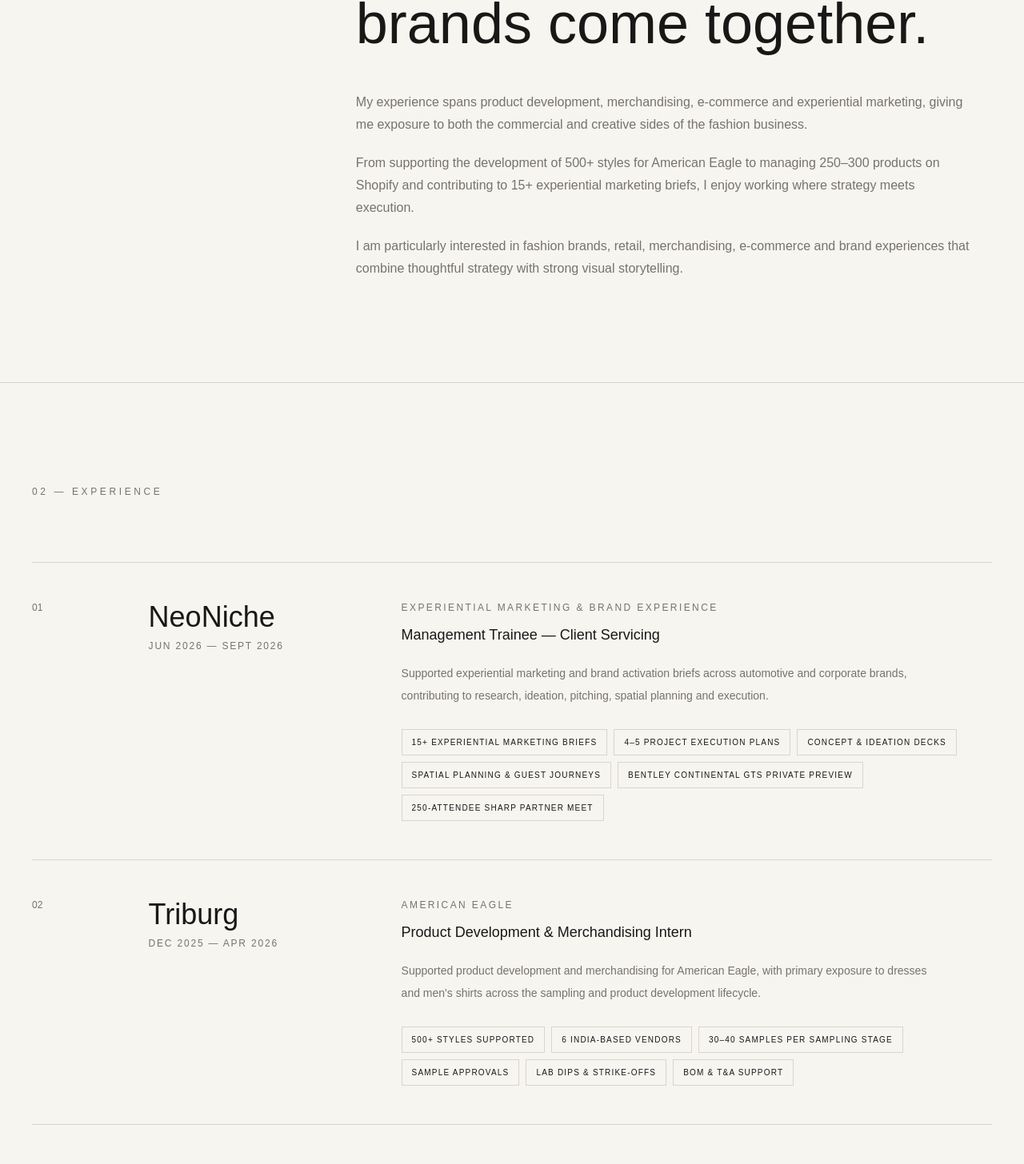
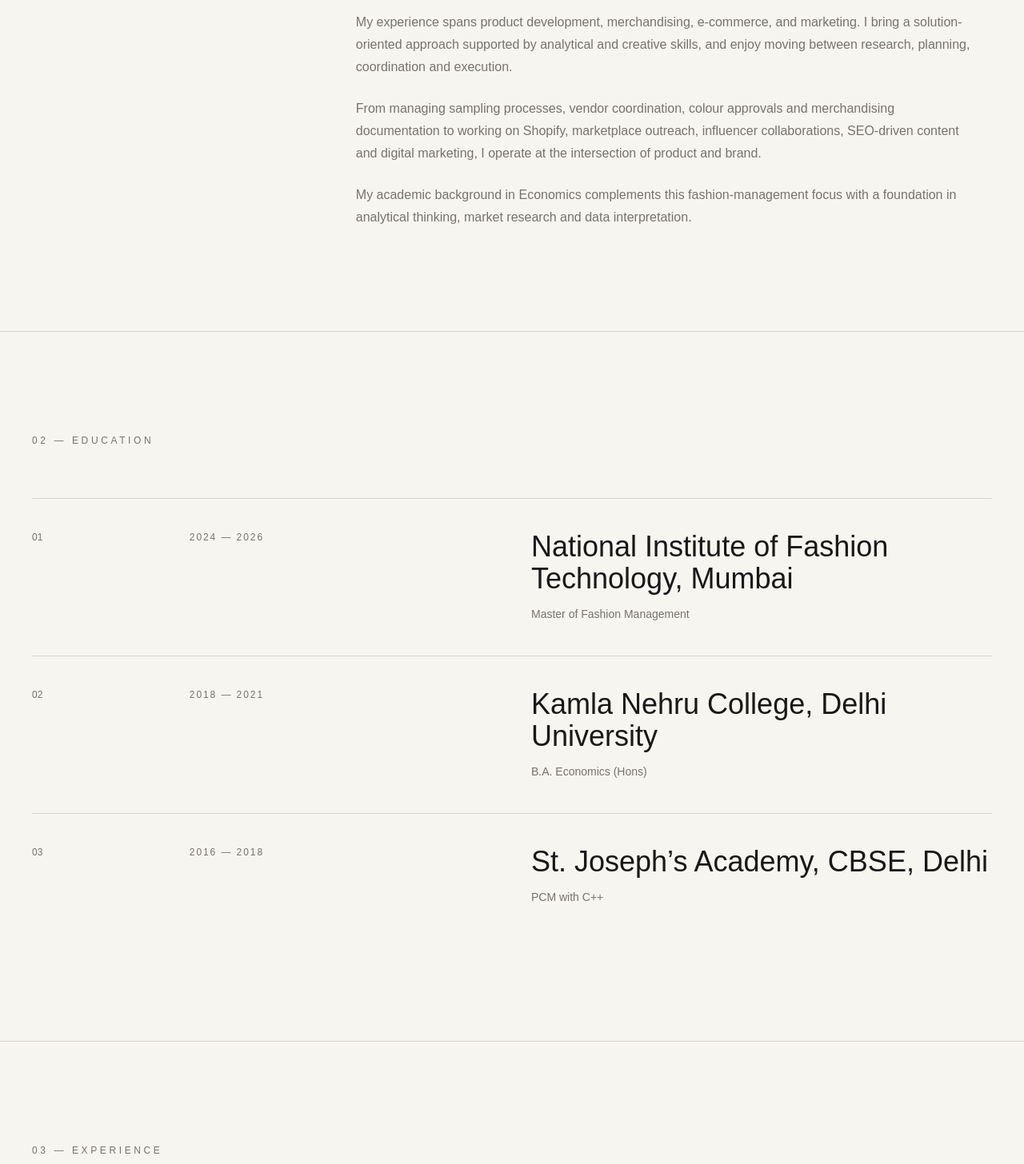
Before and after one commit to FairyChan/Portfolio, a Next.js app: page / in a window 1280 px wide. Shown: the part 1305-2761 px from the top of the page at 80% size. Built offline with nearby package versions, Linux system fonts and the light colour scheme.

Commit message:
Align portfolio with updated resume
Update portfolio content, navigation, skills, education, contact details, and metadata to match the latest resume.

```diff
--- a/app/layout.tsx
+++ b/app/layout.tsx
@@ -1,4 +1,11 @@
+import type { Metadata } from "next";
 import "./globals.css";
+
+export const metadata: Metadata = {
+  title: "Astha Singh — Fashion Management",
+  description:
+    "Astha Singh is a Fashion Management student at NIFT Mumbai with experience across product development, merchandising, e-commerce and marketing.",
+};
 
 export default function RootLayout({
   children,
--- a/app/page.tsx
+++ b/app/page.tsx
@@ -1,9 +1,9 @@
 import Navbar from "@/components/Navbar";
 import Hero from "@/components/Hero";
 import About from "@/components/About";
+import Education from "@/components/Education";
 import Experience from "@/components/Experience";
 import Projects from "@/components/Projects";
-import Recognition from "@/components/Recognition";
 import Skills from "@/components/Skills";
 import Contact from "@/components/Contact";
 
@@ -11,21 +11,19 @@ export default function Home() {
   return (
     <>
       <Navbar />
-
       <main>
         <Hero />
         <About />
+        <Education />
         <Experience />
         <Projects />
-        <Recognition />
         <Skills />
         <Contact />
       </main>
-
       <footer className="border-t border-[#d9d5cd] px-6 py-8 md:px-10">
         <div className="mx-auto flex max-w-[1400px] flex-col justify-between gap-3 text-[10px] uppercase tracking-[0.2em] text-[#77736c] md:flex-row">
           <p>© 2026 Astha Singh</p>
-          <p>Fashion · Commerce · Experience</p>
+          <p>Fashion Management · Product · Brand</p>
         </div>
       </footer>
     </>
--- a/components/About.tsx
+++ b/components/About.tsx
@@ -3,35 +3,26 @@ export default function About() {
     <section id="about" className="border-t border-[#d9d5cd] px-6 py-24 md:px-10 md:py-32">
       <div className="mx-auto grid max-w-[1400px] gap-16 md:grid-cols-[0.3fr_0.7fr]">
         <div>
-          <p className="text-xs uppercase tracking-[0.3em] text-[#77736c]">
-            01 — About
-          </p>
+          <p className="text-xs uppercase tracking-[0.3em] text-[#77736c]">01 — About</p>
         </div>
 
         <div>
           <h2 className="font-editorial text-5xl leading-tight md:text-7xl">
-            A fashion management professional with a curiosity for how
-            products, people and brands come together.
+            Curious about where product, brand and consumer insight meet.
           </h2>
 
-          <div className="mt-10 max-w-3xl space-y-5 text-sm leading-7 text-[#77736c] md:text-base">
+          <div className="mt-10 max-w-3xl space-y-6 text-sm leading-7 text-[#77736c] md:text-base">
             <p>
-              My experience spans product development, merchandising,
-              e-commerce and experiential marketing, giving me exposure to
-              both the commercial and creative sides of the fashion business.
+              I’m a Master’s student in Fashion Management at NIFT Mumbai, driven by curiosity and a strong inclination to learn.
             </p>
-
             <p>
-              From supporting the development of 500+ styles for American
-              Eagle to managing 250–300 products on Shopify and contributing
-              to 15+ experiential marketing briefs, I enjoy working where
-              strategy meets execution.
+              My experience spans product development, merchandising, e-commerce, and marketing. I bring a solution-oriented approach supported by analytical and creative skills, and enjoy moving between research, planning, coordination and execution.
             </p>
-
             <p>
-              I am particularly interested in fashion brands, retail,
-              merchandising, e-commerce and brand experiences that combine
-              thoughtful strategy with strong visual storytelling.
+              From managing sampling processes, vendor coordination, colour approvals and merchandising documentation to working on Shopify, marketplace outreach, influencer collaborations, SEO-driven content and digital marketing, I operate at the intersection of product and brand.
+            </p>
+            <p>
+              My academic background in Economics complements this fashion-management focus with a foundation in analytical thinking, market research and data interpretation.
             </p>
           </div>
         </div>
--- /dev/null
+++ b/components/Education.tsx
@@ -0,0 +1,41 @@
+const education = [
+  {
+    period: "2024 — 2026",
+    institution: "National Institute of Fashion Technology, Mumbai",
+    degree: "Master of Fashion Management",
+  },
+  {
+    period: "2018 — 2021",
+    institution: "Kamla Nehru College, Delhi University",
+    degree: "B.A. Economics (Hons)",
+  },
+  {
+    period: "2016 — 2018",
+    institution: "St. Joseph’s Academy, CBSE, Delhi",
+    degree: "PCM with C++",
+  },
+];
+
+export default function Education() {
+  return (
+    <section id="education" className="border-t border-[#d9d5cd] px-6 py-24 md:px-10 md:py-32">
+      <div className="mx-auto max-w-[1400px]">
+        <p className="text-xs uppercase tracking-[0.3em] text-[#77736c]">
+          02 — Education
+        </p>
+        <div className="mt-16">
+          {education.map((item, index) => (
+            <article key={item.institution} className="grid gap-6 border-t border-[#d9d5cd] py-10 md:grid-cols-[0.15fr_0.35fr_0.5fr]">
+              <span className="text-xs text-[#77736c]">0{index + 1}</span>
+              <p className="text-xs uppercase tracking-[0.16em] text-[#77736c]">{item.period}</p>
+              <div>
+                <h3 className="font-editorial text-3xl md:text-4xl">{item.institution}</h3>
+                <p className="mt-3 text-sm leading-6 text-[#77736c]">{item.degree}</p>
+              </div>
+            </article>
+          ))}
+        </div>
+      </div>
+    </section>
+  );
+}
--- a/components/Experience.tsx
+++ b/components/Experience.tsx
@@ -1,109 +1,65 @@
 const experiences = [
   {
     number: "01",
-    company: "NeoNiche",
-    role: "Management Trainee — Client Servicing",
-    period: "Jun 2026 — Sept 2026",
-    category: "Experiential Marketing & Brand Experience",
-    description:
-      "Supported experiential marketing and brand activation briefs across automotive and corporate brands, contributing to research, ideation, pitching, spatial planning and execution.",
+    company: "Triburg",
+    role: "Product Development & Merchandising Intern",
+    period: "Dec 2025 — Apr 2026",
+    description: "Supported product development and merchandising operations across seasons, with hands-on exposure to the end-to-end sampling and approval lifecycle.",
     highlights: [
-      "15+ experiential marketing briefs",
-      "4–5 project execution plans",
-      "Concept & ideation decks",
-      "Spatial planning & guest journeys",
-      "Bentley Continental GTS private preview",
-      "250-attendee Sharp Partner Meet",
+      "End-to-end sample lifecycle: proto, fit & pre-production",
+      "Lab dips, strike-offs & approvals",
+      "Vendor & internal team coordination",
+      "Timely colour approvals & production readiness",
+      "Merchandising trackers: sample status, airway bills & approvals",
+      "Buyer communication support",
+      "BOMs & T&A calendar exposure",
+      "Style-wise PD documentation & approval files",
     ],
   },
   {
     number: "02",
-    company: "Triburg",
-    role: "Product Development & Merchandising Intern",
-    period: "Dec 2025 — Apr 2026",
-    category: "American Eagle",
-    description:
-      "Supported product development and merchandising for American Eagle, with primary exposure to dresses and men's shirts across the sampling and product development lifecycle.",
-    highlights: [
-      "500+ styles supported",
-      "6 India-based vendors",
-      "30–40 samples per sampling stage",
-      "Sample approvals",
-      "Lab dips & strike-offs",
-      "BOM & T&A support",
-    ],
-  },
-  {
-    number: "03",
     company: "House of Kosha",
     role: "E-commerce Intern",
     period: "Jun 2025 — Nov 2025",
-    category: "E-commerce & Online Visual Merchandising",
-    description:
-      "Worked across e-commerce operations, product presentation, marketplace outreach, customer engagement and digital visibility for the luxury accessories brand.",
+    description: "Worked across website optimization, online visual merchandising, marketplace outreach, influencer collaborations and digital marketing.",
     highlights: [
-      "250–300 products / SKUs",
-      "50+ marketplace & retail outreach",
-      "10 distribution partnerships",
-      "Shopify & online VM",
-      "150+ influencer outreach",
-      "400+ customer database",
+      "Shopify website optimization",
+      "Online visual merchandising",
+      "Marketplace outreach with premium retailers: Agashe & Carma",
+      "Influencer collaborations",
+      "Brand partnership coordination",
+      "SEO-driven content",
+      "Google Ads & Merchant Center support",
+      "Exhibition planning & vendor logistics",
     ],
   },
 ];
 
 export default function Experience() {
   return (
-    <section
-      id="experience"
-      className="border-t border-[#d9d5cd] px-6 py-24 md:px-10 md:py-32"
-    >
+    <section id="experience" className="border-t border-[#d9d5cd] px-6 py-24 md:px-10 md:py-32">
       <div className="mx-auto max-w-[1400px]">
         <div className="mb-20">
-          <p className="text-xs uppercase tracking-[0.3em] text-[#77736c]">
-            02 — Experience
+          <p className="text-xs uppercase tracking-[0.3em] text-[#77736c]">03 — Experience</p>
+          <p className="mt-6 max-w-xl text-sm leading-7 text-[#77736c]">
+            Hands-on experience spanning product development, merchandising, e-commerce, digital marketing and the operational details that move fashion products from idea to market.
           </p>
         </div>
 
         <div>
           {experiences.map((experience) => (
-            <article
-              key={experience.company}
-              className="grid gap-8 border-t border-[#d9d5cd] py-12 md:grid-cols-[0.1fr_0.25fr_0.65fr]"
-            >
-              <span className="text-xs text-[#77736c]">
-                {experience.number}
-              </span>
-
+            <article key={experience.company} className="grid gap-8 border-t border-[#d9d5cd] py-14 md:grid-cols-[0.1fr_0.25fr_0.65fr]">
+              <span className="text-xs text-[#77736c]">{experience.number}</span>
               <div>
-                <h3 className="font-editorial text-4xl">
-                  {experience.company}
-                </h3>
-
-                <p className="mt-2 text-xs uppercase tracking-[0.15em] text-[#77736c]">
-                  {experience.period}
-                </p>
+                <h3 className="font-editorial text-4xl">{experience.company}</h3>
+                <p className="mt-3 text-xs uppercase tracking-[0.15em] text-[#77736c]">{experience.period}</p>
               </div>
-
               <div>
-                <p className="text-xs uppercase tracking-[0.2em] text-[#77736c]">
-                  {experience.category}
-                </p>
-
-                <h4 className="mt-3 text-lg font-medium">
-                  {experience.role}
-                </h4>
-
-                <p className="mt-5 max-w-2xl text-sm leading-7 text-[#77736c]">
-                  {experience.description}
-                </p>
-
-                <div className="mt-7 flex max-w-3xl flex-wrap gap-2">
+                <h4 className="text-lg font-medium">{experience.role}</h4>
+                <p className="mt-5 max-w-2xl text-sm leading-7 text-[#77736c]">{experience.description}</p>
+                <div className="mt-7 flex max-w-4xl flex-wrap gap-2">
                   {experience.highlights.map((highlight) => (
-                    <span
-                      key={highlight}
-                      className="border border-[#d9d5cd] px-3 py-2 text-[10px] uppercase tracking-[0.12em]"
-                    >
+                    <span key={highlight} className="border border-[#d9d5cd] px-3 py-2 text-[10px] uppercase tracking-[0.12em]">
                       {highlight}
                     </span>
                   ))}
--- a/components/Navbar.tsx
+++ b/components/Navbar.tsx
@@ -5,8 +5,10 @@ import { Menu, X } from "lucide-react";
 
 const links = [
   { name: "About", href: "#about" },
+  { name: "Education", href: "#education" },
   { name: "Experience", href: "#experience" },
   { name: "Work", href: "#work" },
+  { name: "Skills", href: "#skills" },
   { name: "Contact", href: "#contact" },
 ];
 
@@ -16,30 +18,17 @@ export default function Navbar() {
   return (
     <header className="fixed left-0 top-0 z-50 w-full bg-[#f7f5f0]/90 backdrop-blur-md">
       <nav className="mx-auto flex max-w-[1400px] items-center justify-between px-6 py-5 md:px-10">
-        <a
-          href="#top"
-          className="font-editorial text-2xl font-semibold tracking-wide"
-        >
-          AS.
-        </a>
+        <a href="#top" className="font-editorial text-2xl font-semibold tracking-wide">AS.</a>
 
-        <div className="hidden items-center gap-10 md:flex">
+        <div className="hidden items-center gap-8 md:flex">
           {links.map((link) => (
-            <a
-              key={link.name}
-              href={link.href}
-              className="text-xs uppercase tracking-[0.2em] transition-opacity hover:opacity-50"
-            >
+            <a key={link.name} href={link.href} className="text-xs uppercase tracking-[0.2em] transition-opacity hover:opacity-50">
               {link.name}
             </a>
           ))}
         </div>
 
-        <button
-          className="md:hidden"
-          onClick={() => setOpen(!open)}
-          aria-label="Toggle menu"
-        >
+        <button className="md:hidden" onClick={() => setOpen(!open)} aria-label="Toggle menu" aria-expanded={open}>
           {open ? <X size={24} /> : <Menu size={24} />}
         </button>
       </nav>
@@ -48,12 +37,7 @@ export default function Navbar() {
         <div className="border-t border-[#d9d5cd] bg-[#f7f5f0] px-6 py-6 md:hidden">
           <div className="flex flex-col gap-6">
             {links.map((link) => (
-              <a
-                key={link.name}
-                href={link.href}
-                onClick={() => setOpen(false)}
-                className="text-sm uppercase tracking-[0.2em]"
-              >
+              <a key={link.name} href={link.href} onClick={() => setOpen(false)} className="text-sm uppercase tracking-[0.2em]">
                 {link.name}
               </a>
             ))}
--- a/components/Projects.tsx
+++ b/components/Projects.tsx
@@ -6,122 +6,70 @@ import { ArrowUpRight } from "lucide-react";
 const projects = [
   {
     number: "01",
-    title: "American Eagle",
-    category: "Product Development & Merchandising",
-    description:
-      "Product development exposure across 500+ styles, including sampling coordination, vendor communication, approvals and merchandising processes.",
-    tags: ["Product Development", "Merchandising", "Vendor Coordination"],
+    title: "Menswear Brand Development",
+    category: "Brand Development",
+    description: "Built a menswear brand concept using consumer insights, storytelling, and visual positioning, bringing together research-led thinking and a clear brand narrative.",
+    tags: ["Consumer Insights", "Storytelling", "Visual Positioning"],
   },
   {
     number: "02",
-    title: "House of Kosha",
-    category: "E-commerce & Visual Merchandising",
-    description:
-      "Managed the digital presentation and backend organisation of 250–300 products while supporting marketplace growth, customer engagement and digital visibility.",
-    tags: ["Shopify", "Online VM", "Marketplace"],
+    title: "Retail & Assortment Planning",
+    category: "Retail Planning",
+    description: "Designed a store layout and a six-month SKU-based assortment plan aligned with demand, connecting retail presentation with assortment decisions.",
+    tags: ["Store Layout", "6-Month Plan", "SKU Planning"],
   },
   {
     number: "03",
-    title: "Brand Experience",
-    category: "Experiential Marketing",
-    description:
-      "Developed research, concept and ideation decks and supported execution planning for automotive, corporate and partner events.",
-    tags: ["Brand Activation", "Ideation", "Spatial Planning"],
+    title: "Costing & Production Planning",
+    category: "Product Development",
+    description: "Developed cost sheets, Bills of Materials (BOMs), and T&A calendars for a production simulation, building practical exposure to production planning and costing.",
+    tags: ["Cost Sheets", "BOM", "T&A Calendars"],
   },
   {
     number: "04",
-    title: "Retail & Assortment",
-    category: "Retail Planning",
-    description:
-      "Developed a retail layout and six-month SKU-based assortment plan with consideration for product mix and retail presentation.",
-    tags: ["Retail", "Assortment", "SKU Planning"],
+    title: "Market Research",
+    category: "Consumer Insights",
+    description: "Conducted primary research with 200+ respondents and analysed the resulting data using Excel to identify useful consumer insights.",
+    tags: ["200+ Respondents", "Excel", "Primary Research"],
   },
   {
     number: "05",
-    title: "Menswear Brand",
-    category: "Brand Development",
-    description:
-      "Developed a menswear brand concept using consumer research, storytelling and visual positioning.",
-    tags: ["Consumer Research", "Branding", "Storytelling"],
-  },
-  {
-    number: "06",
-    title: "Market Research",
-    category: "Consumer Insights",
-    description:
-      "Conducted and analysed primary research with 200+ respondents to understand consumer preferences and market behaviour.",
-    tags: ["Research", "Consumer Insights", "Analysis"],
+    title: "Trend Analysis & Brand Mapping",
+    category: "Strategy & Research",
+    description: "Evaluated emerging brands to identify whitespace and positioning opportunities, translating market observations into strategic direction.",
+    tags: ["Trend Forecasting", "Brand Mapping", "Positioning"],
   },
 ];
 
 export default function Projects() {
   return (
-    <section
-      id="work"
-      className="border-t border-[#d9d5cd] px-6 py-24 md:px-10 md:py-32"
-    >
+    <section id="work" className="border-t border-[#d9d5cd] px-6 py-24 md:px-10 md:py-32">
       <div className="mx-auto max-w-[1400px]">
         <div className="mb-20 flex flex-col justify-between gap-6 md:flex-row md:items-end">
           <div>
-            <p className="text-xs uppercase tracking-[0.3em] text-[#77736c]">
-              03 — Selected Work
-            </p>
-
-            <h2 className="mt-6 font-editorial text-6xl md:text-8xl">
-              Selected
-              <br />
-              work.
-            </h2>
+            <p className="text-xs uppercase tracking-[0.3em] text-[#77736c]">04 — Selected Work</p>
+            <h2 className="mt-6 font-editorial text-6xl md:text-8xl">Selected<br />work.</h2>
           </div>
-
           <p className="max-w-sm text-sm leading-6 text-[#77736c]">
-            A selection of work across product, retail, e-commerce, research
-            and brand experience.
+            Academic and applied projects across brand development, retail planning, production, consumer research, trend analysis and positioning.
           </p>
         </div>
 
         <div className="grid gap-px bg-[#d9d5cd] md:grid-cols-2">
           {projects.map((project, index) => (
-            <motion.article
-              key={project.title}
-              initial={{ opacity: 0, y: 25 }}
-              whileInView={{ opacity: 1, y: 0 }}
-              viewport={{ once: true, margin: "-100px" }}
-              transition={{ duration: 0.5, delay: index * 0.05 }}
-              className="group bg-[#f7f5f0] p-8 md:min-h-[420px] md:p-12"
-            >
+            <motion.article key={project.title} initial={{ opacity: 0, y: 25 }} whileInView={{ opacity: 1, y: 0 }} viewport={{ once: true, margin: "-100px" }} transition={{ duration: 0.5, delay: index * 0.05 }} className="group bg-[#f7f5f0] p-8 md:min-h-[440px] md:p-12">
               <div className="flex items-start justify-between">
-                <span className="text-xs text-[#77736c]">
-                  {project.number}
-                </span>
-
-                <ArrowUpRight
-                  size={20}
-                  className="transition-transform duration-300 group-hover:translate-x-1 group-hover:-translate-y-1"
-                />
+                <span className="text-xs text-[#77736c]">{project.number}</span>
+                <ArrowUpRight size={20} className="transition-transform duration-300 group-hover:translate-x-1 group-hover:-translate-y-1" />
               </div>
 
               <div className="mt-24">
-                <p className="text-[10px] uppercase tracking-[0.2em] text-[#77736c]">
-                  {project.category}
-                </p>
-
-                <h3 className="mt-3 font-editorial text-5xl">
-                  {project.title}
-                </h3>
-
-                <p className="mt-5 max-w-lg text-sm leading-7 text-[#77736c]">
-                  {project.description}
-                </p>
-
+                <p className="text-[10px] uppercase tracking-[0.2em] text-[#77736c]">{project.category}</p>
+                <h3 className="mt-3 font-editorial text-5xl">{project.title}</h3>
+                <p className="mt-5 max-w-lg text-sm leading-7 text-[#77736c]">{project.description}</p>
                 <div className="mt-6 flex flex-wrap gap-2">
                   {project.tags.map((tag) => (
-                    <span
-                      key={tag}
-                      className="text-[10px] uppercase tracking-[0.12em]"
-                    >
-                      #{tag.replaceAll(" ", "")}
-                    </span>
+                    <span key={tag} className="text-[10px] uppercase tracking-[0.12em]">#{tag.replaceAll(" ", "")}</span>
                   ))}
                 </div>
               </div>
--- a/components/Skills.tsx
+++ b/components/Skills.tsx
@@ -1,61 +1,61 @@
 const skillGroups = [
   {
-    title: "Merchandising & Product",
+    title: "E-commerce & Digital",
     skills: [
-      "Product Development",
-      "Merchandising",
-      "Sample Development",
-      "SKU Management",
-      "Vendor Coordination",
-      "BOM & T&A Support",
+      "Shopify Management",
+      "Online Visual Merchandising",
+      "Marketplace Outreach",
+      "Influencer Collaborations",
+      "Digital Marketing",
+      "SEO",
+      "Google Ads",
+      "Google Merchant Center",
     ],
   },
   {
-    title: "E-commerce & Brand",
+    title: "Product & Merchandising",
     skills: [
-      "Shopify",
-      "Online Visual Merchandising",
-      "Marketplace Management",
-      "Experiential Marketing",
-      "Brand Activations",
-      "Spatial Planning",
+      "Product Development & Merchandising",
+      "Sampling Lifecycle Management",
+      "Vendor & Buyer Coordination",
+      "Costing",
+      "BOM",
+      "T&A Calendars",
+      "Line Sheets",
+      "Assortment Planning",
     ],
   },
   {
-    title: "Tools & Research",
+    title: "Research & Tools",
     skills: [
+      "Market Research",
+      "Trend Forecasting",
+      "Data Analysis",
       "Excel",
       "Google Sheets",
-      "SEO",
-      "Google Ads",
-      "Google Merchant Center",
-      "Market Research",
-      "Trend Analysis",
+      "Canva",
+      "Jamovi",
+      "Orange",
     ],
   },
 ];
 
 export default function Skills() {
   return (
-    <section className="border-t border-[#d9d5cd] px-6 py-24 md:px-10 md:py-32">
+    <section id="skills" className="border-t border-[#d9d5cd] px-6 py-24 md:px-10 md:py-32">
       <div className="mx-auto max-w-[1400px]">
-        <p className="text-xs uppercase tracking-[0.3em] text-[#77736c]">
-          05 — Capabilities
+        <p className="text-xs uppercase tracking-[0.3em] text-[#77736c]">05 — Capabilities</p>
+        <p className="mt-6 max-w-xl text-sm leading-7 text-[#77736c]">
+          A practical skill set spanning fashion product development, merchandising, e-commerce, digital marketing, research and analytical tools.
         </p>
 
         <div className="mt-16 grid gap-12 md:grid-cols-3">
           {skillGroups.map((group) => (
             <div key={group.title}>
               <h3 className="font-editorial text-4xl">{group.title}</h3>
-
               <div className="mt-8 border-t border-[#d9d5cd]">
                 {group.skills.map((skill) => (
-                  <div
-                    key={skill}
-                    className="border-b border-[#d9d5cd] py-4 text-sm"
-                  >
-                    {skill}
-                  </div>
+                  <div key={skill} className="border-b border-[#d9d5cd] py-4 text-sm">{skill}</div>
                 ))}
               </div>
             </div>
```
Also changed, not shown: components/Contact.tsx (+16 -25 lines), components/Hero.tsx (+14 -54 lines), components/Recognition.tsx (deleted, +0 -36 lines).
